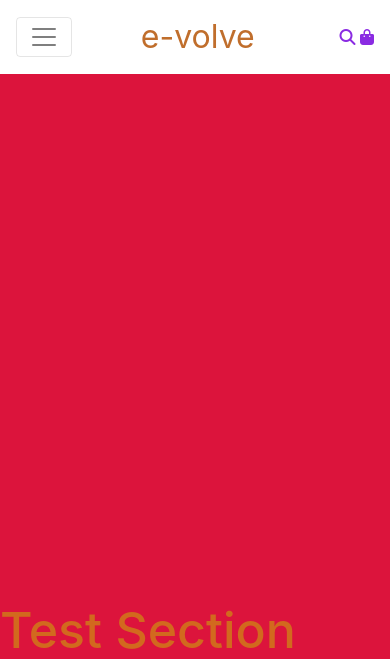
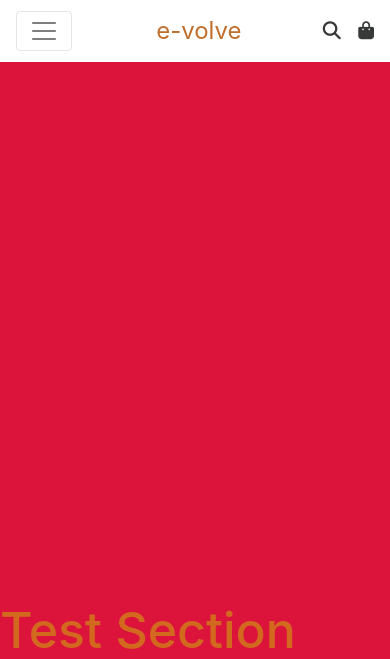
Before and after one commit to AndyB-WHG/e-volve-retail, a Django app: page / in a window 390 px wide. Shown: the top 659 px of the page. Run offline with Django 3.2, Linux system fonts and the light colour scheme; some libraries are stand-ins or nearby versions.

Commit message:
Nav bar styling complete.

```diff
--- a/static/css/base.css
+++ b/static/css/base.css
@@ -34,12 +34,12 @@ body {
     display:inline-block;
     width: 50%;
     position:relative;
-    right: 9rem;
+    right: 2rem;
 }
 
 .central_nav_link {
     text-decoration: none;
-    color:rgb(81, 83, 83);
+    color:rgb(55, 56, 56);
     transition: 0.4s;
     cursor: pointer;
     font-style: normal;
@@ -49,13 +49,33 @@ body {
 }
 
 .central_nav_link:hover {
-    color:#010608;
+    /* color:#010608; */
+    color: rgb(132, 135, 138);
 
+}
+
+.nav-link-mobile {
+    text-decoration: none;
+    color:rgb(55, 56, 56);
+    transition: 0.4s;
+    cursor: pointer;
+    font-style: normal;
+    font-size: 18px;
+    padding-left: 13px;
 }
 
 .site-logo {
     color:#c06e2c  !important;  /* !important overrides Bootstrap standard color */
     font-size: 2rem;
+}
+
+.mobile-logo {
+    color:#c06e2c  !important;  /* !important overrides Bootstrap standard color */
+    font-size: 1.5rem;
+    display:inline-block;
+
+    position:relative;
+    left: 1rem;
 }
 
 .test-class {
--- a/templates/base.html
+++ b/templates/base.html
@@ -41,10 +41,11 @@
         <button class="navbar-toggler" type="button" data-toggle="collapse" data-target="#navbarTogglerDemo03" aria-controls="navbarTogglerDemo03" aria-expanded="false" aria-label="Toggle navigation">
           <span class="navbar-toggler-icon"></span>
         </button>
-        <a class="navbar-brand ml-auto site-logo" href="#">e-volve</a>
+        <a class="navbar-brand ml-auto site-logo d-inline-block d-lg-none mobile-logo" href="#">e-volve</a>
+        <a class="navbar-brand ml-auto site-logo d-none d-lg-inline-block" href="#">e-volve</a>
         <div class="ml-auto">
-          <i class="fas fa-search d-lg-none"></i>
-          <i class="fas fa-shopping-bag d-lg-none"></i>
+          <i class="fas fa-search d-lg-none nav-link-mobile"></i>
+          <i class="fas fa-shopping-bag d-lg-none nav-link-mobile"></i>
         </div>
 
 
@@ -79,6 +80,7 @@
 
         <div>
           <i class="fas fa-search d-none d-lg-inline-flex central_nav_link"></i>
+          <i class="fas fa-user d-none d-lg-inline-flex central_nav_link"></i>
           <i class="fas fa-shopping-bag d-none d-lg-inline-flex central_nav_link"></i>
         </div>
 
```
